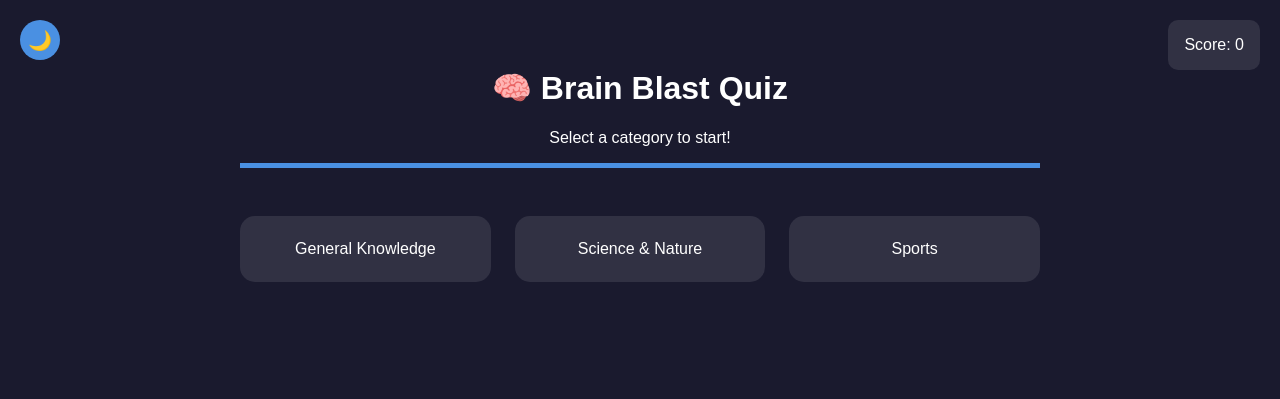
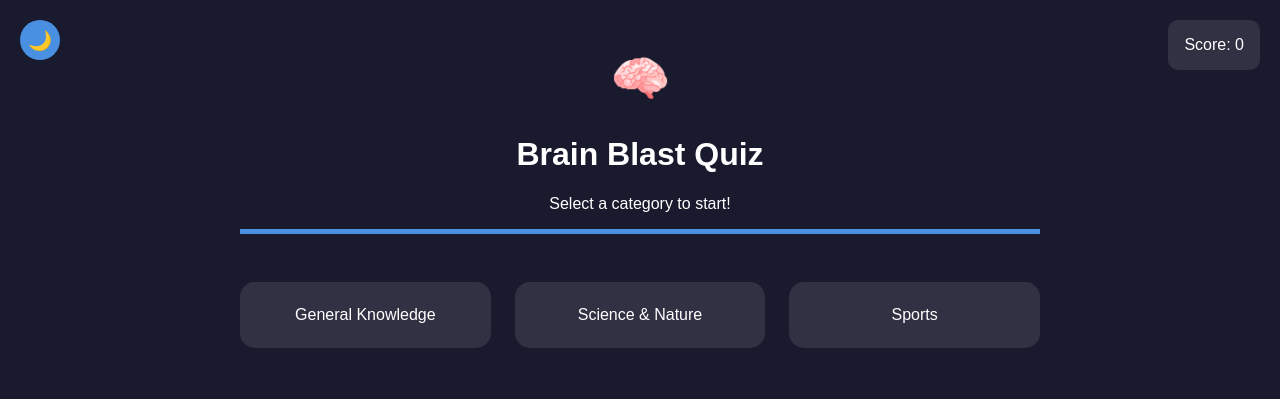
Before and after one commit to LaineRengifo/brain-blast-quiz, a plain HTML site: page index.html in a window 1280 px wide. Drawn offline with Linux system fonts and the light colour scheme.

Commit message:
Implement code changes to enhance functionality and improve performance

```diff
--- a/assets/css/style.css
+++ b/assets/css/style.css
@@ -203,6 +203,13 @@ body.light .option-grid {
 .wrong { background: #E74C3C !important; }
 .disabled { pointer-events: none; opacity: 0.7; }
 
+.logo {
+    width: 55px;
+    height: 55px;
+    object-fit: contain;
+    margin-bottom: 0.5rem;
+}
+
 /* Responsive styles */
 @media (max-width: 900px) {
     .container {
--- a/index.html
+++ b/index.html
@@ -14,7 +14,8 @@
         </div>
 
         <div class="header">
-            <h1>🧠 Brain Blast Quiz</h1>
+            <img src="assets/favicon/brain.png" alt="Brain" class="logo">
+            <h1> Brain Blast Quiz</h1>
             <p>Select a category to start!</p>
             <div class="progress-bar" id="progressBar"></div>
         </div>
```
Also changed, not shown: assets/favicon/brain.png (added).
